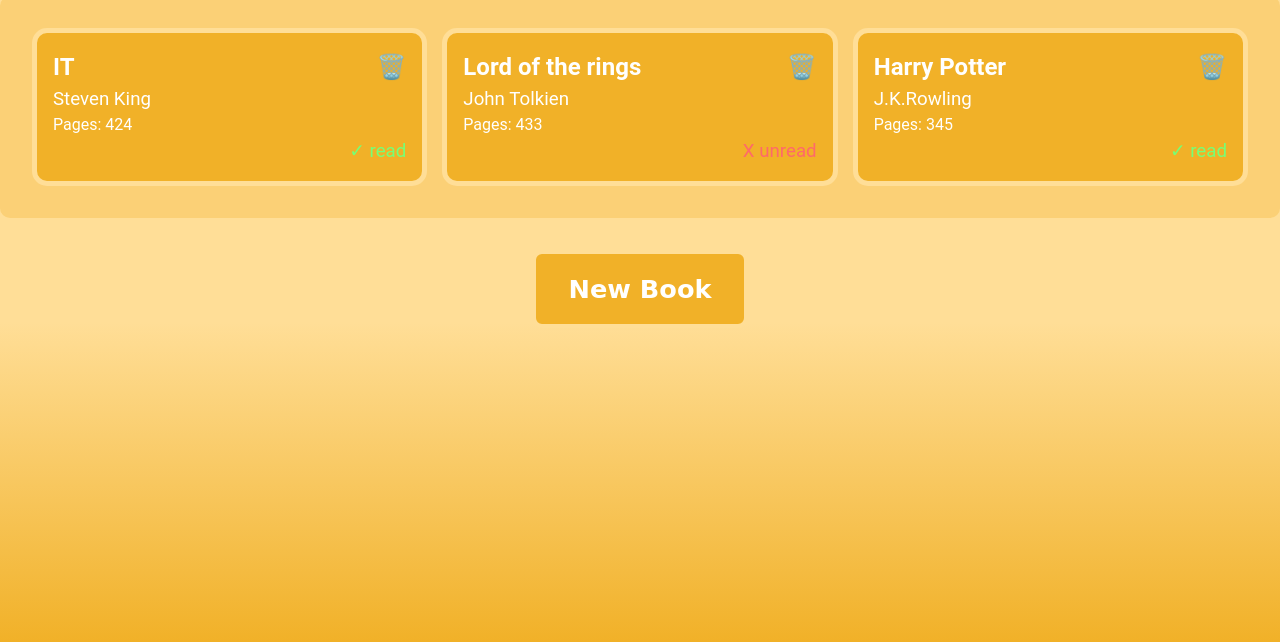
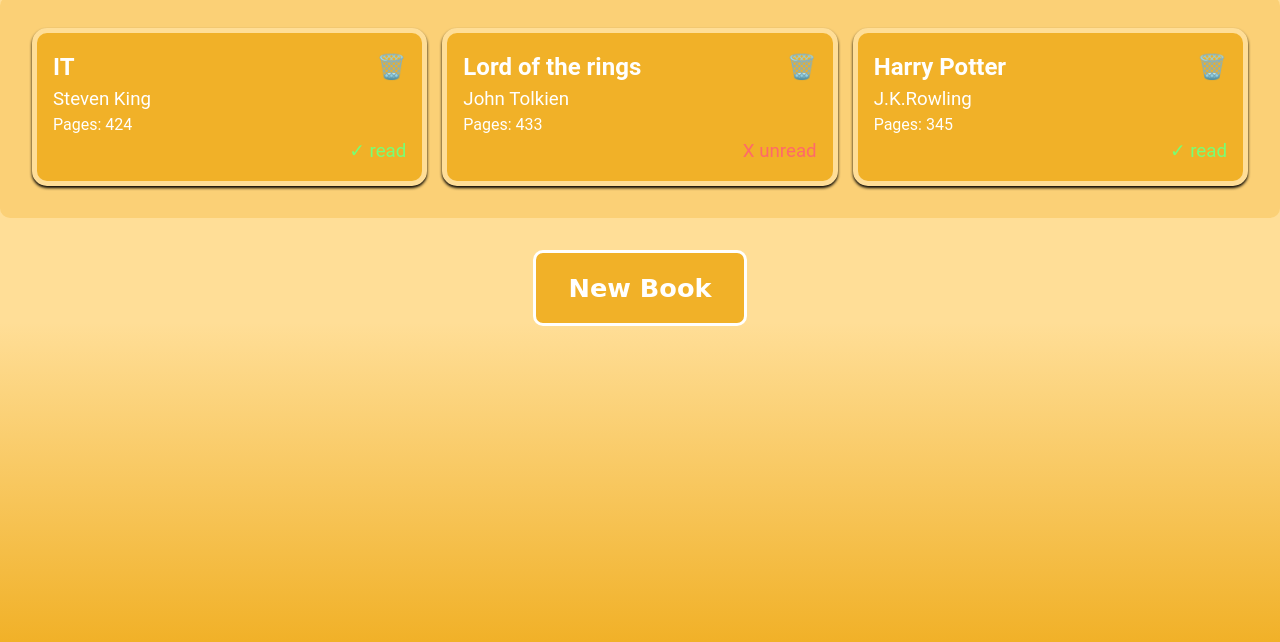
Before and after one commit to krav700/Library, a plain HTML site: page index.html in a window 1280 px wide. Shown: the part 158-800 px from the top of the page. Drawn offline with Linux system fonts and the light colour scheme; a web font is replaced by a local one.

Commit message:
style: add animation on cards

```diff
--- a/styles.css
+++ b/styles.css
@@ -72,6 +72,14 @@
     border-radius: 15px;
     padding: 1rem;
     color: #FFF;
+    box-shadow: 0px 2px 3px black;
+    transition: 500ms;
+}
+
+.card:hover {
+    transform: translateY(-5px);
+    transition: 500ms;
+    box-shadow: 0px 2px 7px black;
 }
 
 .title {
@@ -92,6 +100,10 @@
     font-size: clamp(1rem, 2vw , 3rem);
     text-align: center;
     margin: 2rem;
+}
+
+.new-book {
+    border: 3px solid #FFF;
 }
 
 .button-placement {
```
